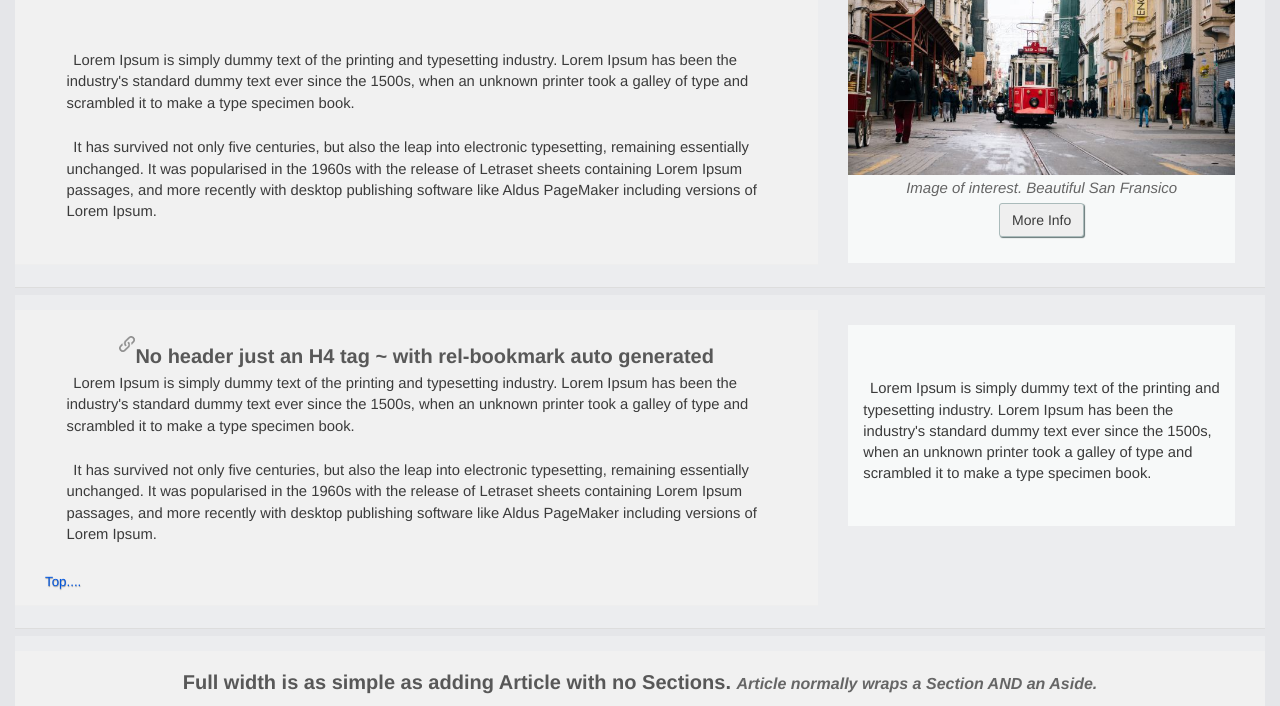
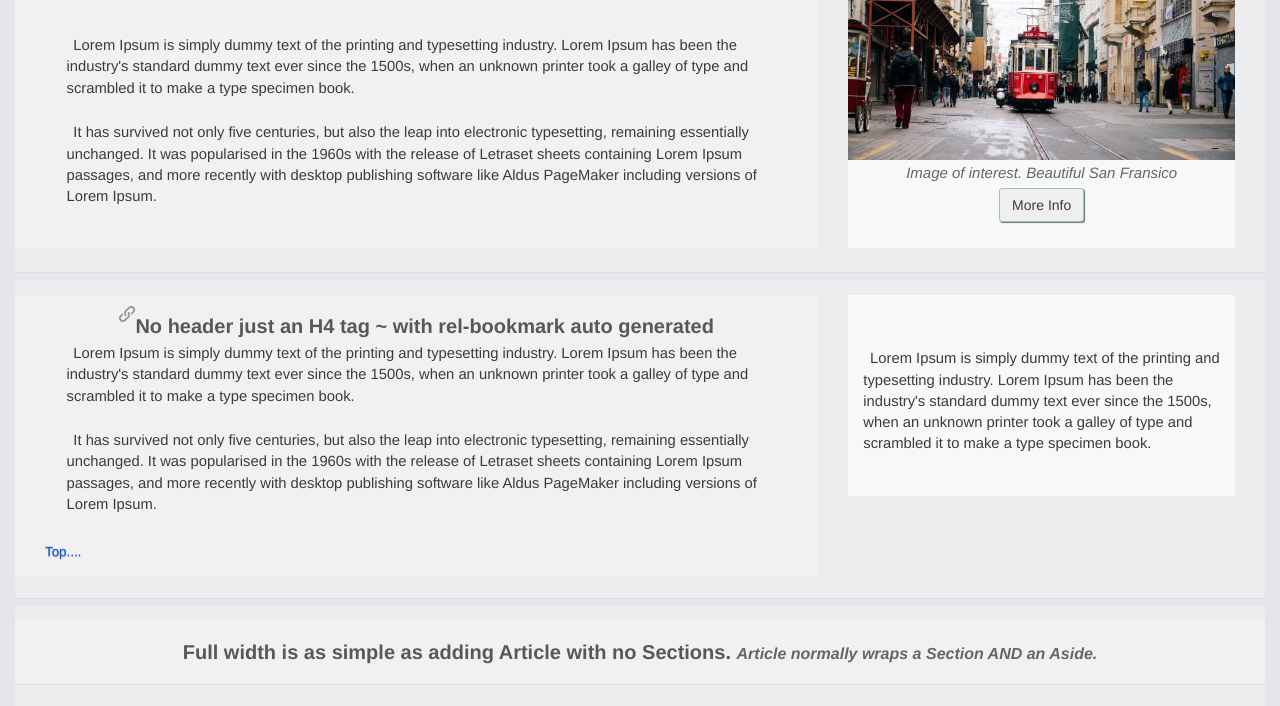
Before and after one commit to tradesouthwest/sem, a plain HTML site: page index.html in a window 1280 px wide. Shown: the part 333-1039 px from the top of the page. Drawn offline with Linux system fonts and the light colour scheme.

Commit message:
alignment

```diff
--- a/assets/style-sem.css
+++ b/assets/style-sem.css
@@ -114,21 +114,21 @@ header{
 	text-align:    center;
 }
 section {
-	padding-top:   15px;
+	padding-top:   0px;
 	padding-bottom:15px;
 	border-bottom: thin solid #eee;
-    display:       block;
+        display:       block;
   	margin-bottom: 7px;
-    width:         100%;
+        width:         100%;
 }
 aside {
-    display:       block;
+        display:       block;
 	float:         left;
 	margin-right:  15px;
 	padding-top:   15px;
 	padding-bottom:15px;
-    box-sizing:    border-box;
-    width:         100%;
+        box-sizing:    border-box;
+        width:         100%;
 }
 aside > header {
     margin-top:    -15px;
@@ -332,7 +332,7 @@ nav ul li a {
 	    float:       left;
 	    width:       calc(33.33333336% - 30px);
 	    display:     block;
-	   	margin-top:  15px;
+	   	margin-top:  0px;
 	   	margin-left:  15px;
 	   	margin-right:  15px;
     }
```
